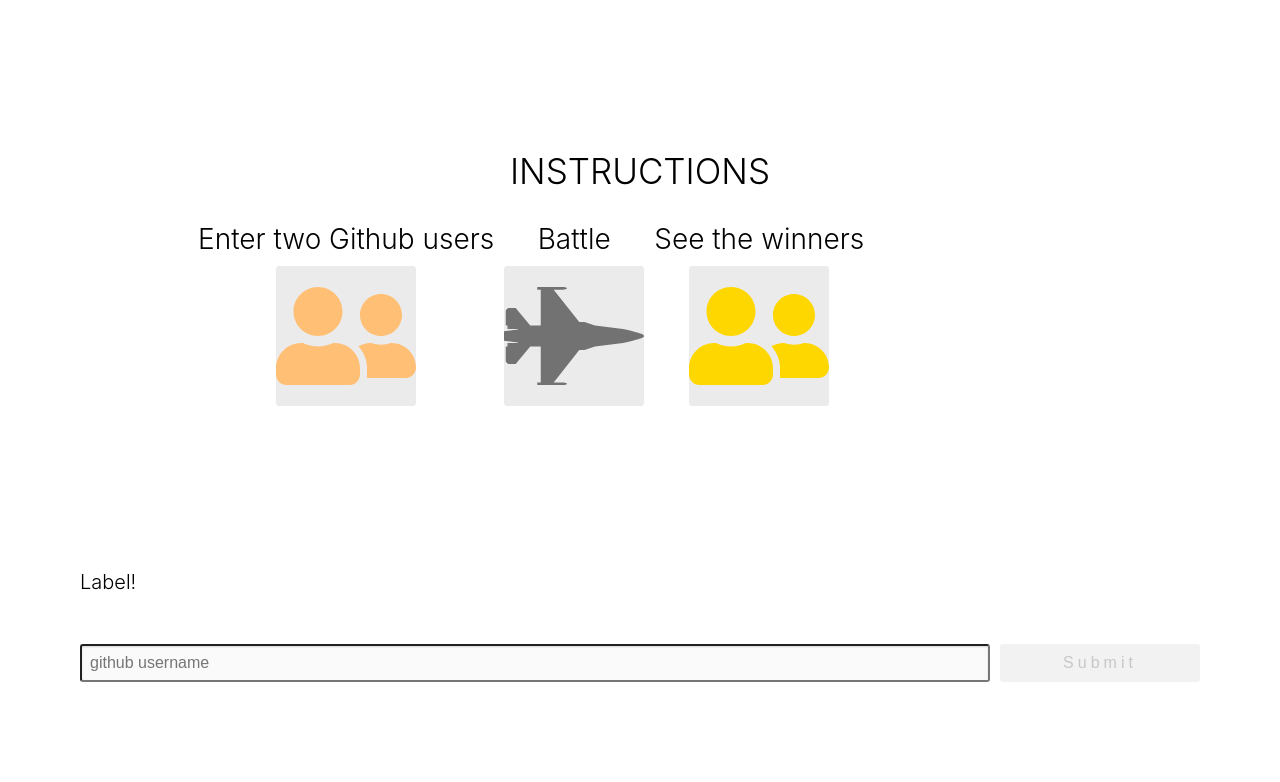
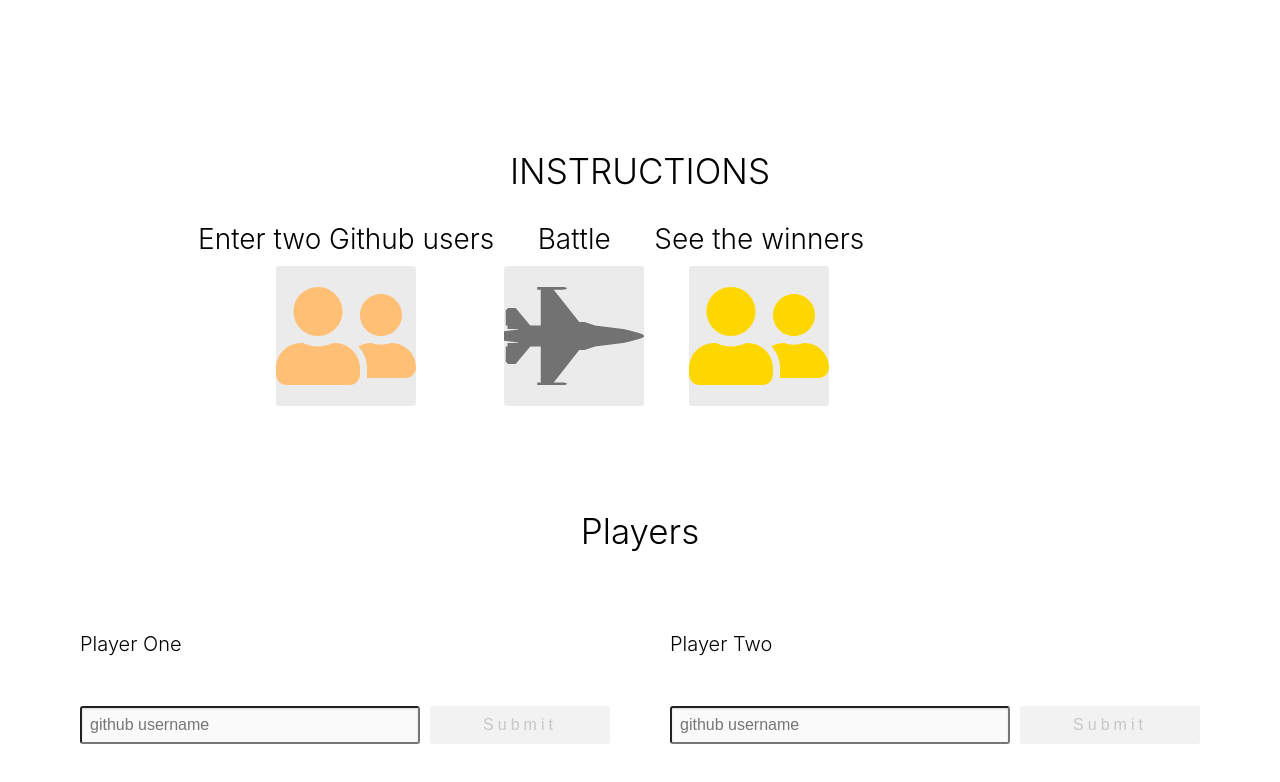
Before and after one commit to hmozo/github-battle, a React app: page / in a window 1280 px wide. Shown: the top 782 px of the page. Built offline with nearby package versions, Linux system fonts and the light colour scheme.

Commit message:
render PlayerInput

```diff
--- a/app/components/Battle.js
+++ b/app/components/Battle.js
@@ -89,12 +89,49 @@
 }
 
 export default class Battle extends React.Component{
+    constructor(props){
+        super(props)
+
+        this.state= {
+            playerOne: null,
+            playerTwo: null,
+        }
+
+        this.handleSubmit= this.handleSubmit.bind(this)
+    }
+
+    handleSubmit(id, player){
+        this.setState({
+            [id]: player
+        })
+    }
+
     render(){
+
+        const { playerOne, playerTwo }= this.state
+
         return(
             <React.Fragment>
                 <Instructions />
 
-                <PlayerInput label='Label!' onSubmit={(value)=> console.log('Value!', value)} />
+                <div className='players-container'>
+                    <h1 className='center-text header-lg'>Players</h1>
+                    <div className='row space-around'>
+                        {playerOne===null && (
+                            <PlayerInput
+                                label='Player One'
+                                onSubmit={(player)=>this.handleSubmit('playerOne', player)}
+                            />
+                        )}
+                        {playerTwo===null && (
+                            <PlayerInput
+                                label='Player Two'
+                                onSubmit={(player)=>this.handleSubmit('playerTwo', player)}
+                            />
+                        )}
+                    </div>
+                </div>
+
             </React.Fragment>
         )
     }
--- a/app/index.css
+++ b/app/index.css
@@ -206,3 +206,7 @@
     background: #f2f2f2;
     color: #c7c7c7;
 }
+
+.players-container{
+    margin: 100px 0;
+}
```
